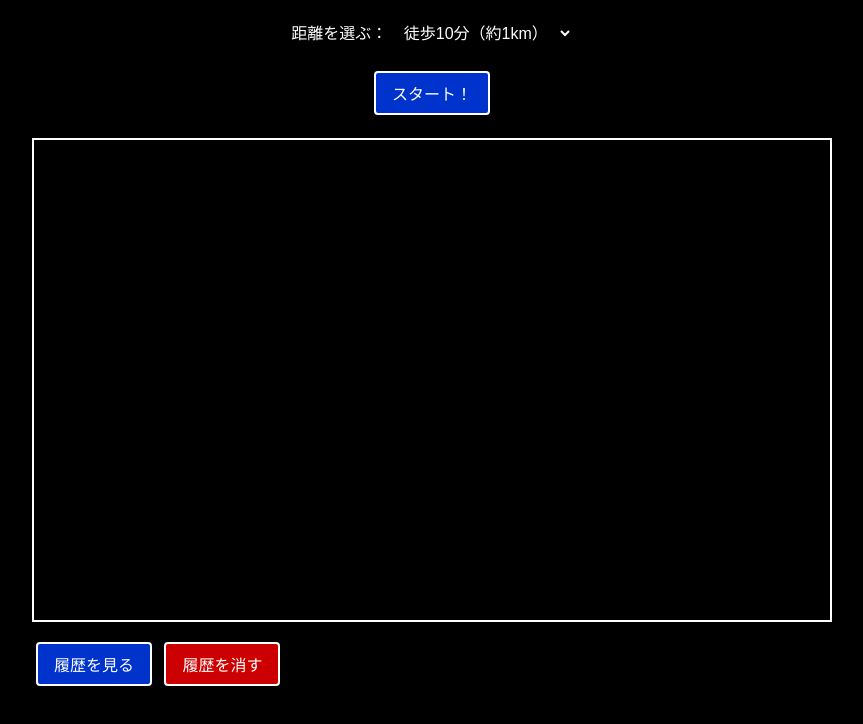
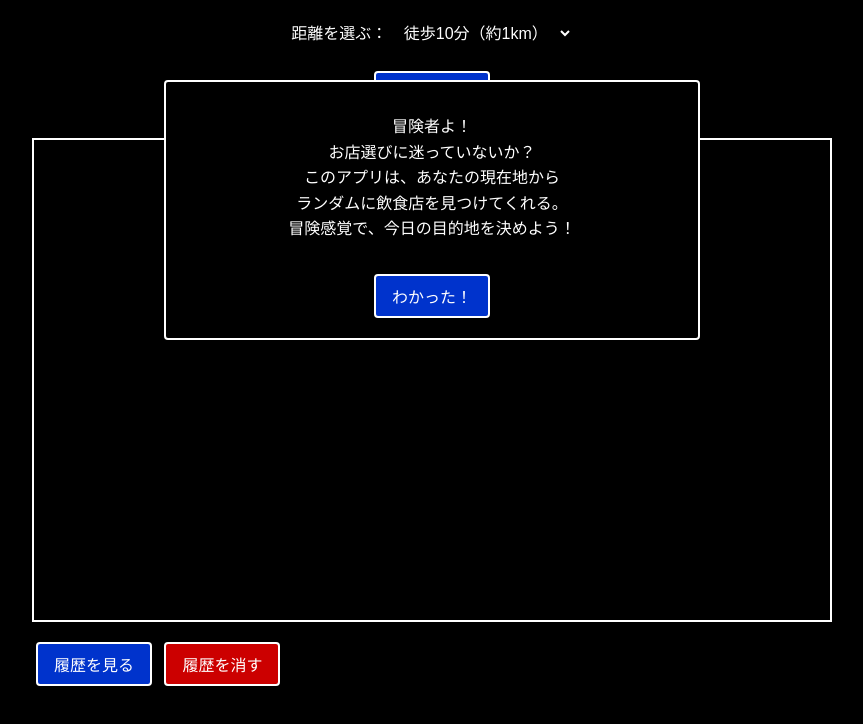
Before and after one commit to masao07-ni/dq-navi, a plain HTML site: page index.html in a window 1280 px wide. Shown: the whole page, without its empty margins (208-1071 px from the left). Drawn offline with nearby package versions, Linux system fonts and the light colour scheme; a web font is replaced by a local one.

Commit message:
冒頭の文言を追加

```diff
--- a/index.html
+++ b/index.html
@@ -9,6 +9,16 @@
   <link rel="stylesheet" href="style.css">
 </head>
 <body>
+  <div id="introBox" class="intro-box">
+    <p>
+      冒険者よ！<br>
+      お店選びに迷っていないか？<br>
+      このアプリは、あなたの現在地から<br>
+      ランダムに飲食店を見つけてくれる。<br>
+      冒険感覚で、今日の目的地を決めよう！
+    </p>
+    <button id="closeIntroBtn" class="btn">わかった！</button>
+  </div>
   <div class="container">
     <div class="range-selector">
       <label for="rangeSelect">距離を選ぶ：</label>
--- a/main.js
+++ b/main.js
@@ -160,4 +160,8 @@ const genreList = [
   { code: "G014", name: "カフェ・スイーツ" }
 ];
 
+document.getElementById("closeIntroBtn").addEventListener("click", () => {
+  document.getElementById("introBox").style.display = "none";
+});
+
 renderHistory();
--- a/style.css
+++ b/style.css
@@ -99,6 +99,29 @@ body {
     text-decoration: underline;
   }
 
+  .intro-box {
+    position: fixed;
+    top: 10%;
+    left: 50%;
+    transform: translateX(-50%);
+    width: 90%;
+    max-width: 500px;
+    background-color: #000;
+    color: #fff;
+    border: 2px solid #fff;
+    padding: 1rem;
+    z-index: 2000;
+    font-family: 'DotGothic16', sans-serif;
+    text-align: center;
+    line-height: 1.6;
+    border-radius: 4px;
+  }
+
+  #closeIntroBtn {
+    margin-top: 1rem;
+  }
+
+
   @media screen and (max-width: 600px) {
     .container {
       padding: 0.5rem;
```
